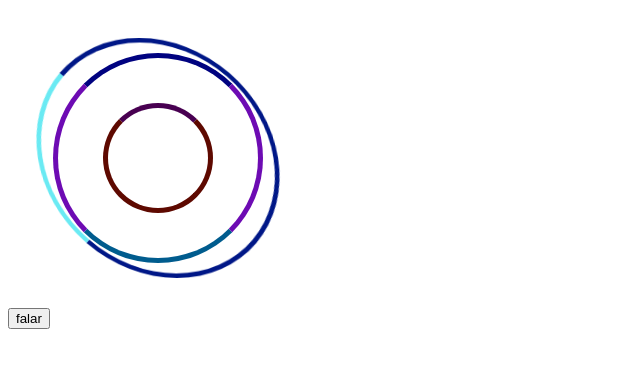
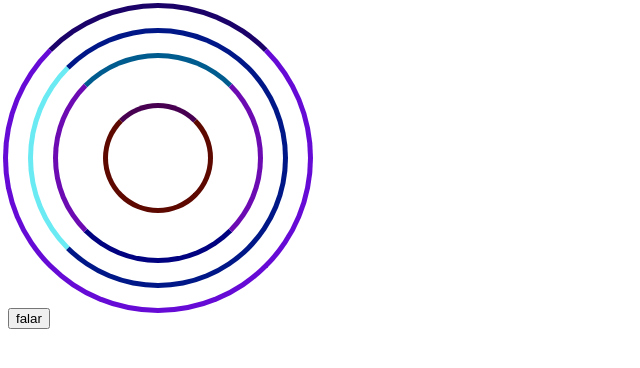
Before and after one commit to luiz-rissardi/Asstistant, an Angular app: page / in a window 1280 px wide. Shown: the top 368 px of the page, without its empty margins (0-640 px from the left). Built offline with nearby package versions, Linux system fonts and the light colour scheme.

Commit message:
Add:change the animations

```diff
--- a/src/app/app.component.html
+++ b/src/app/app.component.html
@@ -1,8 +1,9 @@
-<div class="container">
-  <div class="big-circle"> </div>
-  <div class="mid-circle"> </div>
-  <div class="mini-circle"> </div>
-  <div class="fast-circle"> </div>
+
+<div class="container" (click)="start()">
+  <div class="big-circle" [ngClass]="{'animated-big-circle': isAnimated, 'no-animation': !isAnimated}"></div>
+  <div class="mid-circle" [ngClass]="{'animated-mid-circle': isAnimated, 'no-animation': !isAnimated}"></div>
+  <div class="mini-circle" [ngClass]="{'animated-mini-circle': isAnimated, 'no-animation': !isAnimated}"></div>
+  <div class="fast-circle" [ngClass]="{'animated-fast-circle': isAnimated, 'no-animation': !isAnimated}"></div>
 </div>
 
 
--- a/src/app/app.component.scss
+++ b/src/app/app.component.scss
@@ -1,12 +1,4 @@
-body {
-    display: flex;
-    justify-content: center;
-    align-items: center;
-    height: 100vh;
-    margin: 0;
-    background-color: #f0f0f0; /* Cor de fundo para contraste */
-}
-
+/* styles.scss */
 .container {
     display: flex;
     justify-content: center;
@@ -27,7 +19,6 @@ body {
     height: 300px;
     border: 5px solid rgb(102, 10, 214);
     border-top: 5px solid rgb(26, 2, 104);
-    animation: spin 10s linear infinite;
   }
 
   .mid-circle {
@@ -35,7 +26,6 @@ body {
     height: 250px;
     border: 5px solid rgb(0, 23, 135);
     border-left: 5px solid rgb(106, 234, 243);
-    animation: spin2 8s linear infinite;
   }
 
   .mini-circle {
@@ -44,7 +34,6 @@ body {
     border: 5px solid rgb(109, 11, 179);
     border-bottom: 5px solid rgb(0, 2, 128);
     border-top: 5px solid rgb(0, 92, 142);
-    animation: spin2 3s linear infinite;
   }
 
   .fast-circle {
@@ -52,7 +41,28 @@ body {
     height: 100px;
     border: 5px solid rgb(94, 9, 0);
     border-top: 5px solid rgb(72, 0, 81);
+  }
+
+  /* Animações */
+  .animated-big-circle {
+    animation: spin 10s linear infinite;
+  }
+
+  .animated-mid-circle {
+    animation: spin2 8s linear infinite;
+  }
+
+  .animated-mini-circle {
+    animation: spin2 3s linear infinite;
+  }
+
+  .animated-fast-circle {
     animation: spin2 1.5s linear infinite;
+  }
+
+  /* Desabilitar animação */
+  .no-animation {
+    animation: none !important;
   }
 
   @keyframes spin4 {
--- a/src/app/app.component.ts
+++ b/src/app/app.component.ts
@@ -1,30 +1,31 @@
+import { CommonModule } from '@angular/common';
 import { Component, afterNextRender } from '@angular/core';
 import { RouterOutlet } from '@angular/router';
 
 @Component({
   selector: 'app-root',
   standalone: true,
-  imports: [RouterOutlet],
+  imports: [RouterOutlet,CommonModule],
   templateUrl: './app.component.html',
   styleUrl: './app.component.scss'
 })
 export class AppComponent {
   title = 'Assistant';
-  private utterance;
+  protected isAnimated = false
+  private utterance:any;
 
-  constructor() {
-    afterNextRender(async () => {
-      // Cria uma nova instância de SpeechSynthesisUtterance
-      speechSynthesis.onvoiceschanged = () => {
-        alert("pronto para uso");
-      };
-      const utterance = new SpeechSynthesisUtterance('Olá, como você está?');
-      this.utterance = utterance;
-      // Define a voz e outras propriedades (opcional)
-      utterance.voice = speechSynthesis.getVoices()[0] // Seleciona a primeira voz disponível
-      utterance.pitch = -10; // Ajusta o tom
-      utterance.rate = 2; // Ajusta a velocidade
-    });
+
+  start(){
+    this.isAnimated = !this.isAnimated;
+    const utterance = new SpeechSynthesisUtterance('Olá, como você está?');
+    this.utterance = utterance;
+    // Define a voz e outras propriedades (opcional)
+    utterance.voice = speechSynthesis.getVoices()[0] // Seleciona a primeira voz disponível
+    utterance.pitch = -2; // Ajusta o tom
+    utterance.rate = 1; // Ajusta a velocidade
+    speechSynthesis.onvoiceschanged = () => {
+      alert("pronto para uso");
+    };
   }
 
   speak(){
```
Lines whose indentation alone changed are shown as unchanged.
